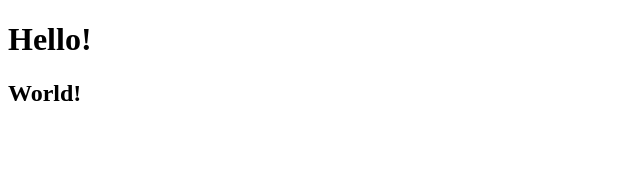
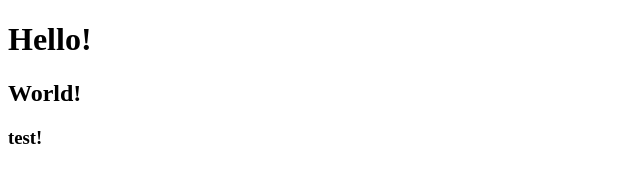
Before and after one commit to Si-HaMaDa/php81-try, a plain HTML site: page index.html in a window 1280 px wide. Shown: the full height of the page, 0-640 px from the left. Drawn offline with Linux system fonts and the light colour scheme.

Commit message:
Add line in index

```diff
--- a/index.html
+++ b/index.html
@@ -9,5 +9,6 @@
     <body>
         <h1>Hello!</h1>
         <h2>World!</h2>
+        <h3>test!</h3>
     </body>
 </html>
```
